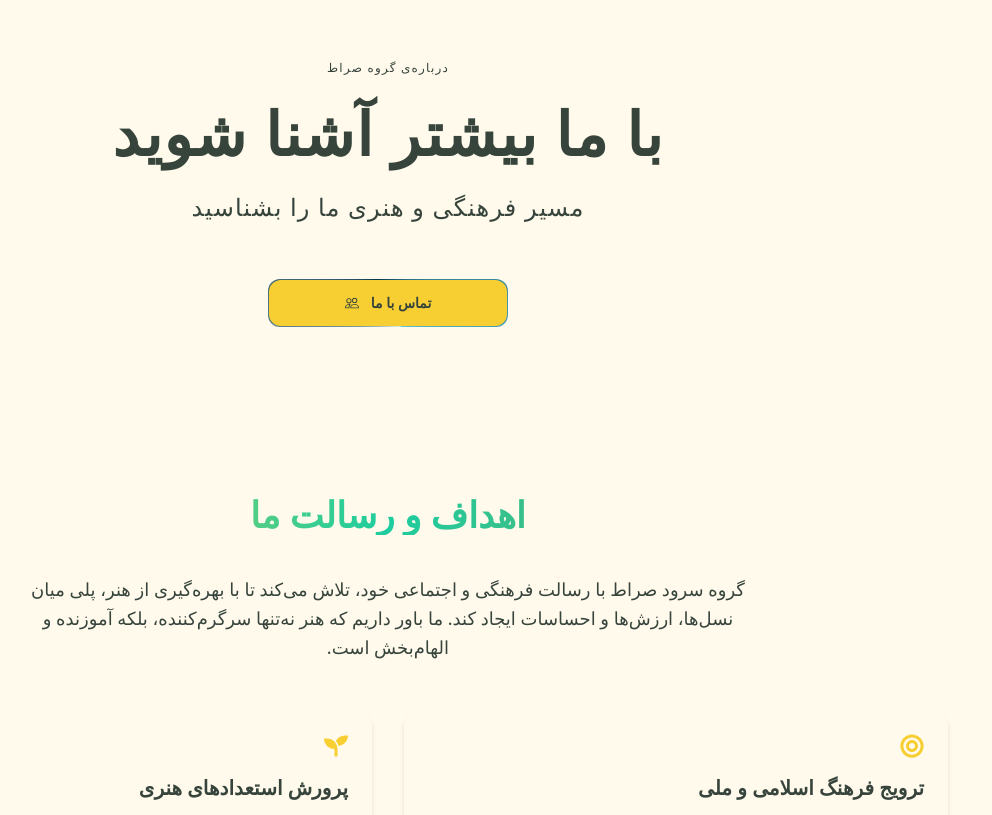
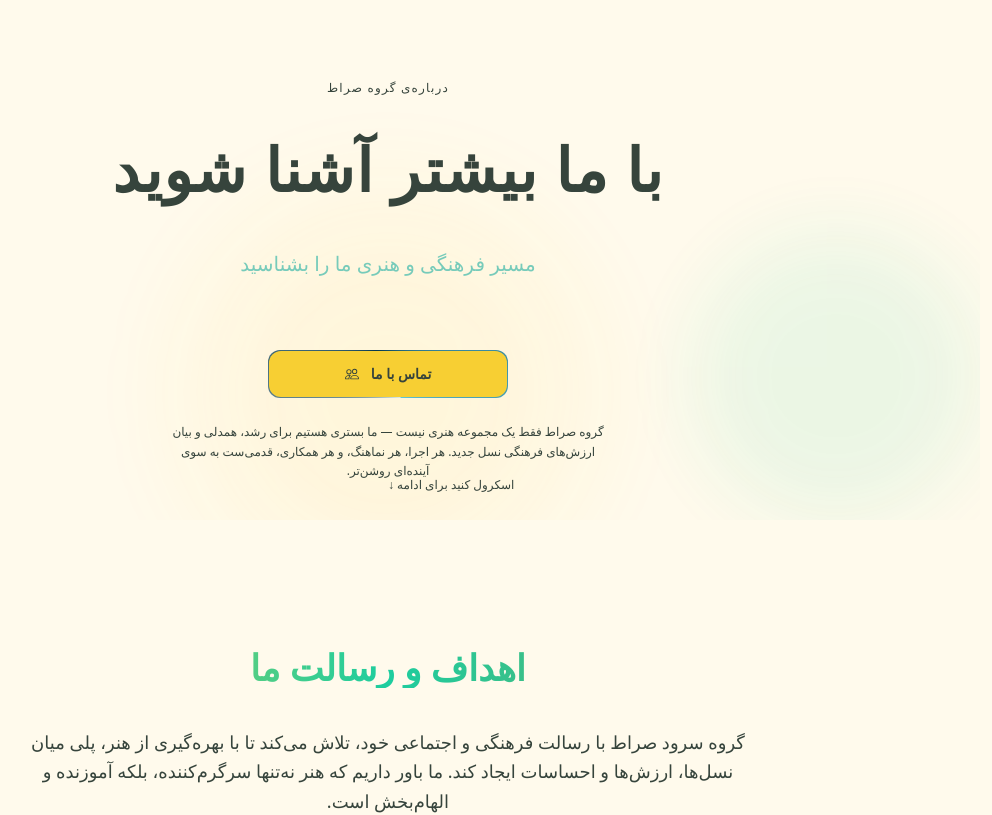
Before and after one commit to Mobin-Heydari/Sarat, a Next.js app in the folder frontend/: page /about-us in a window 1280 px wide. Shown: the top 815 px of the page, without its empty margins (252-1244 px from the left). Built offline with nearby package versions, Linux system fonts and the light colour scheme.

Commit message:
The HeroSection is optimized.

```diff
--- a/frontend/src/components/HeroSection.tsx
+++ b/frontend/src/components/HeroSection.tsx
@@ -1,27 +1,24 @@
-import { FaLocationArrow } from "react-icons/fa6";
-import MagicButton from "./ui/MagicButton";
-import { TextGenerateEffect } from "./ui/TextGenerateEffect";
+'use client';
 
-
-
-
+import { FaLocationArrow } from 'react-icons/fa6';
+import MagicButton from './ui/MagicButton';
+import { TextGenerateEffect } from './ui/TextGenerateEffect';
+import { motion } from 'framer-motion';
+import Link from 'next/link';
 
 const HeroSection = ({
   title,
   mainText,
   subText,
-
   buttonTitle,
   buttonIcon,
   buttonPosition,
   buttonUrl,
   buttonClasses,
-} :
-{
+}: {
   title: string;
   mainText: string;
   subText: string;
-
   buttonTitle: string;
   buttonIcon?: React.ReactNode;
   buttonPosition: string;
@@ -29,36 +26,95 @@ const HeroSection = ({
   buttonClasses?: string;
 }) => {
   return (
-    <section className="relative pb-5">
-      <div
-        className="h-full w-auto bg-base-light dark:bg-base-dark bg-grid-base-dark/[0.03] bg-grid-base-dark-100/[0.2]
-           absolute top-0 left-0 flex items-center justify-center"
-      >
-        <div
-          className="absolute pointer-events-none inset-0 flex items-center justify-center bg-base-light dark:bg-base-dark [mask-image:radial-gradient(ellipse_at_center,transparent_20%,black)]"
-        />
+    <section className="relative w-full min-h-[60vh] flex items-center justify-center overflow-hidden bg-base-light dark:bg-base-dark">
+      {/* Ambient Glow */}
+      <div className="absolute inset-0 z-0 pointer-events-none">
+        <div className="absolute top-1/3 left-1/2 w-96 h-96 bg-primary-light/10 dark:bg-primary-dark/10 blur-3xl rounded-full animate-pulse -translate-x-1/2" />
+        <div className="absolute bottom-0 right-0 w-72 h-72 bg-success-light/10 dark:bg-success-dark/10 blur-2xl rounded-full animate-pulse" />
       </div>
 
-      <div className="flex justify-center relative my-5 z-10">
-        <div className="max-w-[89vw] md:max-w-2xl lg:max-w-[60vw] flex flex-col items-center justify-center">
-          <p className="uppercase tracking-widest text-xs text-center text-main-text-light dark:text-main-text-dark max-w-80">{ title }</p>
+      {/* Content */}
+      <div className="relative z-10 flex flex-col items-center text-center px-6 max-w-4xl">
+        {/* Title */}
+        {title && (
+          <motion.p
+            initial={{ opacity: 0, y: 20 }}
+            animate={{ opacity: 1, y: 0 }}
+            transition={{ duration: 0.6, ease: 'easeOut' }}
+            className="uppercase tracking-widest text-xs text-main-text-light dark:text-main-text-dark mb-4"
+          >
+            {title}
+          </motion.p>
+        )}
+
+        {/* Main Text */}
+        {mainText && (
+          <motion.div
+            initial={{ opacity: 0, scale: 0.95 }}
+            animate={{ opacity: 1, scale: 1 }}
+            transition={{ duration: 0.8, ease: 'easeOut' }}
+          >
             <TextGenerateEffect
               words={mainText}
-            className="text-center text-[40px] md:text-5xl lg:text-6xl"
+              className="text-[42px] md:text-5xl lg:text-6xl font-bold leading-tight text-center"
             />
+          </motion.div>
+        )}
 
-          <p className="text-center md:tracking-wider mb-4 text-sm md:text-lg lg:text-2xl text-main-text-light dark:text-main-text-dark">{ subText }</p>
+        {/* Subtext */}
+        {subText && (
+          <motion.p
+            initial={{ opacity: 0, y: 10 }}
+            animate={{ opacity: 1, y: 0 }}
+            transition={{ duration: 0.7, ease: 'easeOut', delay: 0.2 }}
+            className="mt-6 mb-8 text-sm md:text-lg lg:text-xl text-highlight-text-light dark:text-highlight-text-dark max-w-2xl"
+          >
+            {subText}
+          </motion.p>
+        )}
 
-          <a href={buttonUrl}>
+        {/* CTA Button */}
+        {buttonTitle && buttonUrl && (
+          <motion.div
+            initial={{ opacity: 0, y: 20 }}
+            animate={{ opacity: 1, y: 0 }}
+            transition={{ duration: 0.6, ease: 'easeOut', delay: 0.4 }}
+            className="mb-6"
+          >
+            <Link href={buttonUrl}>
               <MagicButton
                 title={buttonTitle}
-              icon={buttonIcon}
+                icon={buttonIcon || <FaLocationArrow />}
                 position={buttonPosition}
                 otherClasses={buttonClasses}
               />
-          </a>
+            </Link>
+          </motion.div>
+        )}
+
+        {/* Emotional Hook */}
+        <motion.p
+          initial={{ opacity: 0, y: 10 }}
+          animate={{ opacity: 1, y: 0 }}
+          transition={{ duration: 0.6, ease: 'easeOut', delay: 0.6 }}
+          className="text-xs text-main-text-light dark:text-main-text-dark max-w-md leading-relaxed"
+        >
+          گروه صراط فقط یک مجموعه هنری نیست — ما بستری هستیم برای رشد، همدلی و بیان ارزش‌های فرهنگی نسل جدید. هر اجرا، هر نماهنگ، و هر همکاری، قدمی‌ست به سوی آینده‌ای روشن‌تر.
+        </motion.p>
       </div>
+
+      {/* Scroll Cue */}
+      <motion.div
+        initial={{ opacity: 0, y: 10 }}
+        whileInView={{ opacity: 1, y: 0 }}
+        viewport={{ once: true }}
+        transition={{ duration: 0.6, delay: 1 }}
+        className="absolute bottom-6 left-1/2 transform -translate-x-1/2 z-10"
+      >
+        <div className="animate-bounce text-xs text-main-text-light dark:text-main-text-dark">
+          اسکرول کنید برای ادامه ↓
         </div>
+      </motion.div>
     </section>
   );
 };
```
Lines whose indentation alone changed are shown as unchanged.
